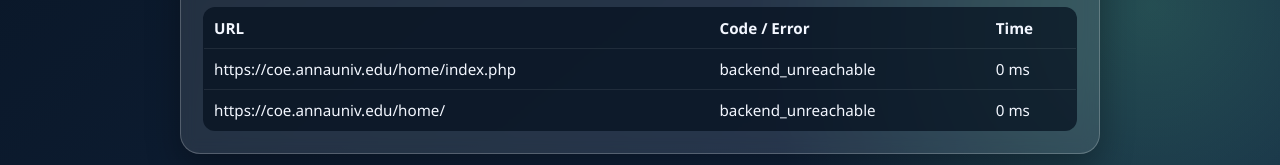
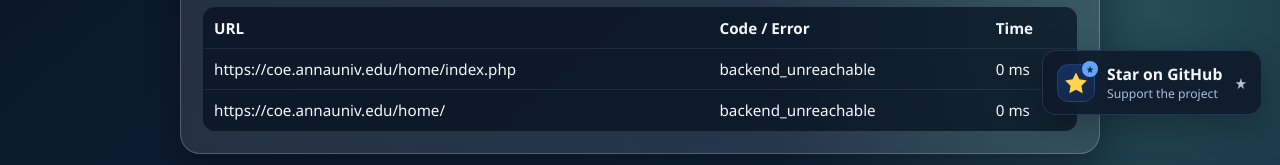
Before and after one commit to SriramBharath-7/AURC, a website: page public/index.html in a window 1280 px wide. Shown: the part 667-832 px from the top of the page. Drawn offline with Linux system fonts and the light colour scheme; no server answers.

Commit message:
Add GitHub star button footer CTA

```diff
--- a/public/index.html
+++ b/public/index.html
@@ -66,6 +66,28 @@
       </section>
     </main>
 
+    <div class="github-star-wrap">
+      <a
+        class="github-star-button"
+        href="https://github.com/SriramBharath-7/AURC"
+        target="_blank"
+        rel="noopener noreferrer"
+        aria-label="Star AURC on GitHub"
+      >
+        <div class="github-star-icon">
+          <svg viewBox="0 0 24 24" aria-hidden="true">
+            <path d="M12 .587l3.668 7.431 8.2 1.191-5.932 5.783 1.4 8.168-7.336-3.857-7.336 3.857 1.4-8.168-5.932-5.783 8.2-1.191z" />
+          </svg>
+          <span class="github-star-badge">★</span>
+        </div>
+        <div class="github-star-copy">
+          <span class="github-star-title">Star on GitHub</span>
+          <span class="github-star-subtitle">Support the project</span>
+        </div>
+        <span class="github-star-arrow">★</span>
+      </a>
+    </div>
+
     <script src="script.js"></script>
   </body>
 </html>
--- a/public/style.css
+++ b/public/style.css
@@ -233,6 +233,91 @@
   border-bottom: none;
 }
 
+.github-star-wrap {
+  position: fixed;
+  right: 18px;
+  bottom: 18px;
+  z-index: 20;
+}
+
+.github-star-button {
+  display: flex;
+  align-items: center;
+  gap: 12px;
+  min-width: 220px;
+  padding: 12px 14px;
+  text-decoration: none;
+  color: var(--text);
+  background: rgba(15, 26, 43, 0.9);
+  border: 1px solid rgba(125, 168, 255, 0.18);
+  border-radius: 14px;
+  box-shadow: 0 10px 30px rgba(0, 0, 0, 0.26);
+  backdrop-filter: blur(10px);
+  transition: transform 0.2s ease, border-color 0.2s ease, box-shadow 0.2s ease;
+}
+
+.github-star-button:hover {
+  transform: translateY(-2px);
+  border-color: rgba(94, 153, 255, 0.42);
+  box-shadow: 0 14px 30px rgba(22, 70, 130, 0.28);
+}
+
+.github-star-icon {
+  position: relative;
+  width: 38px;
+  height: 38px;
+  border-radius: 12px;
+  display: grid;
+  place-items: center;
+  background: linear-gradient(145deg, rgba(44, 115, 255, 0.28), rgba(27, 55, 112, 0.24));
+  border: 1px solid rgba(87, 143, 255, 0.22);
+}
+
+.github-star-icon svg {
+  width: 22px;
+  height: 22px;
+  fill: #ffd54f;
+}
+
+.github-star-badge {
+  position: absolute;
+  top: -4px;
+  right: -4px;
+  width: 16px;
+  height: 16px;
+  border-radius: 50%;
+  display: grid;
+  place-items: center;
+  font-size: 10px;
+  font-weight: 700;
+  color: #07203b;
+  background: #63a4ff;
+}
+
+.github-star-copy {
+  display: flex;
+  flex-direction: column;
+  min-width: 0;
+}
+
+.github-star-title {
+  font-size: 0.98rem;
+  font-weight: 700;
+  color: #f5f8ff;
+}
+
+.github-star-subtitle {
+  font-size: 0.76rem;
+  color: #aabddf;
+}
+
+.github-star-arrow {
+  margin-left: auto;
+  color: #dfe9ff;
+  font-size: 0.95rem;
+  opacity: 0.8;
+}
+
 @keyframes livePulse {
   0% {
     opacity: 0.7;
@@ -251,6 +336,7 @@
 @media (max-width: 600px) {
   .dashboard {
     padding: 16px;
+    margin-bottom: 92px;
   }
 
   .brand-logo {
@@ -273,4 +359,16 @@
     height: 76px;
     margin-top: -110px;
   }
+
+  .github-star-wrap {
+    right: 12px;
+    left: 12px;
+    bottom: 12px;
+  }
+
+  .github-star-button {
+    min-width: 0;
+    width: 100%;
+    padding: 11px 12px;
+  }
 }
```
